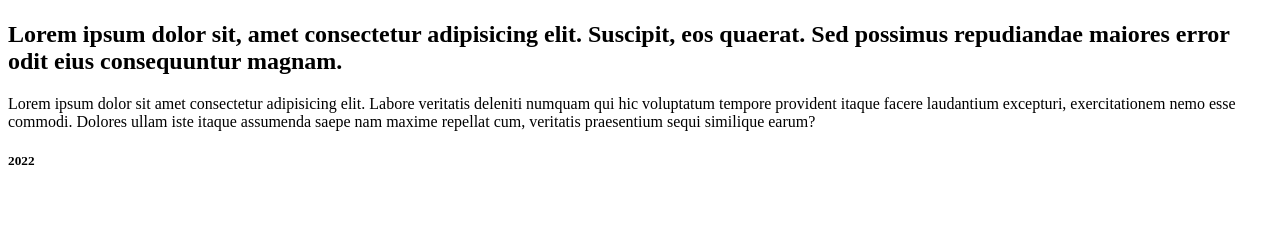
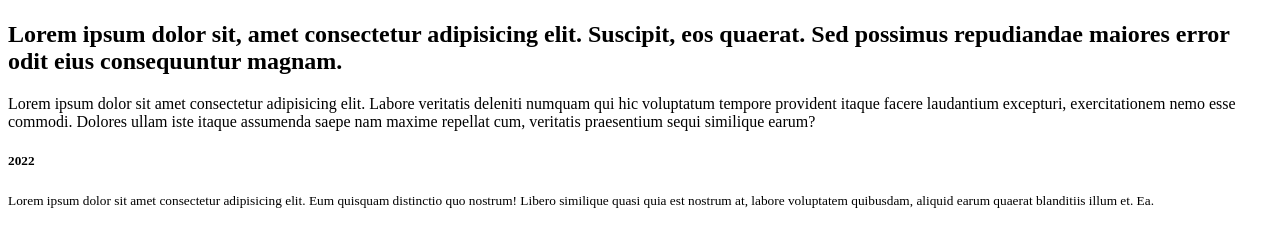
Before and after one commit to mukhriddin-dev/NT74-TEAM, a plain HTML site: page index.html in a window 1280 px wide. Shown: the part 47-294 px from the top of the page. Drawn offline with Linux system fonts and the light colour scheme.

Commit message:
text added

```diff
--- a/index.html
+++ b/index.html
@@ -26,6 +26,7 @@
 <footer>
    <div class="container">
       <h5>2022</h5>
+      <small>Lorem ipsum dolor sit amet consectetur adipisicing elit. Eum quisquam distinctio quo nostrum! Libero similique quasi quia est nostrum at, labore voluptatem quibusdam, aliquid earum quaerat blanditiis illum et. Ea.</small>
    </div>
 </footer>
 </body>
```
